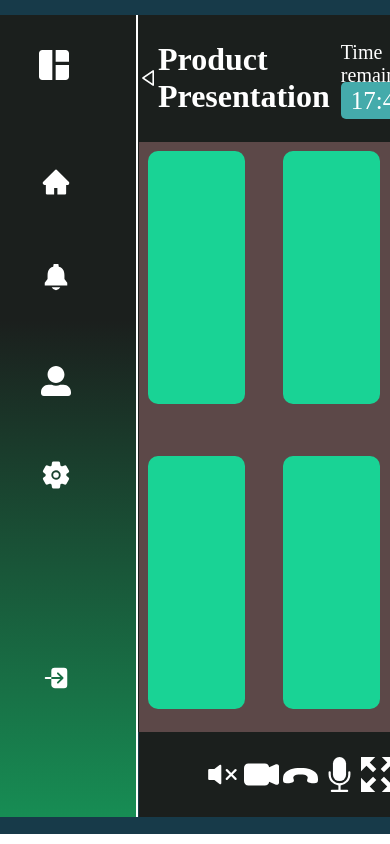
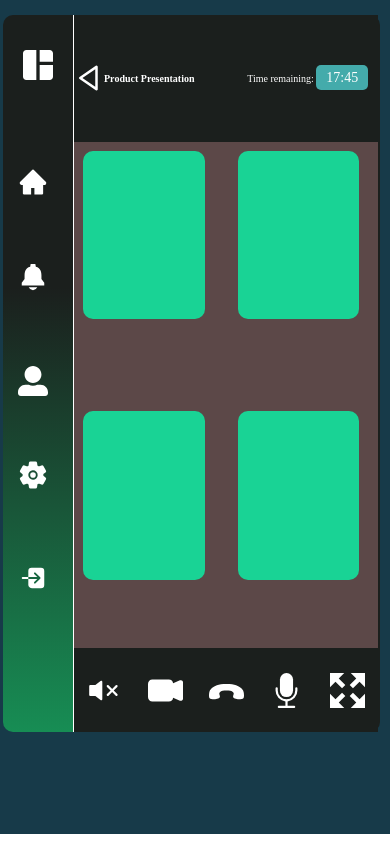
Before and after one commit to ketchanji/e-learning, a React (Create React App) app: page /dashboard in a window 390 px wide. Built offline with nearby package versions, Linux system fonts and the light colour scheme.

Commit message:
first commit

```diff
--- a/src/css/dashboard.css
+++ b/src/css/dashboard.css
@@ -10,7 +10,6 @@
     border-top-left-radius: 10px;
     border-bottom-left-radius: 10px;
     position: fixed;
-    /* background-color: rgb(27, 31, 29); */
     background-image: linear-gradient(to bottom, rgb(27, 31, 29) 38%, rgb(23, 141, 84));
 }
 
@@ -100,7 +99,7 @@
     width: 100%;
     height: 70vh;
     display: flex;
-    gap: 20px;
+    gap: 15px;
     flex-wrap: wrap;
     background-color: rgb(92, 72, 72);
 }
@@ -124,3 +123,98 @@
     justify-content: space-around;
     align-items: center;
 }
+
+@media only screen and (max-width: 1024px){
+    .vidbox{
+        width: 78%;
+        height: 95vh;
+        position: fixed;
+        background-color: rgb(27, 31, 29);
+        margin-left: 120px;
+    }
+    .secondsection{
+        margin-bottom: 180px;
+    }
+}
+
+
+@media only screen and (max-width: 768px){
+    .vidbox{
+        width: 78%;
+        height: 95vh;
+        position: fixed;
+        background-color: rgb(27, 31, 29);
+        margin-left: 99px;
+    }
+    .title h1{
+        font-size: 20px;
+    }
+    .sidenav{
+        width: 130px;
+        height: 95vh;
+        border-right: 2px solid #fff;
+        margin-left: -18px;
+        border-top-left-radius: 10px;
+        border-bottom-left-radius: 10px;
+        position: fixed;
+        background-image: linear-gradient(to bottom, rgb(27, 31, 29) 38%, rgb(23, 141, 84));
+    }
+    .secondsection{
+        margin-bottom: 90px;
+    }
+}
+
+@media only screen and (max-width: 425px){
+    .vidbox{
+        width: 78%;
+        height: 85vh;
+        position: fixed;
+        background-color: rgb(27, 31, 29);
+        margin-left: 55px;
+    }
+    .title h1{
+        font-size: 10px;
+    }
+    .timer p{
+        font-size: 10px;
+    }
+    .timer span{
+        font-size: 14px;
+    }
+    .sidenav{
+        width: 70px;
+        height: 85vh;
+        border-right: 2px solid #fff;
+        margin-left: -16.5px;
+        border-top-left-radius: 10px;
+        border-bottom-left-radius: 10px;
+        position: fixed;
+        background-image: linear-gradient(to bottom, rgb(27, 31, 29) 38%, rgb(23, 141, 84));
+    }
+    .secondsection{
+        margin-bottom: -20px;
+    }
+    .videoBox{
+        width: 100%;
+        height: 60vh;
+        display: flex;
+        gap: 15px;
+        flex-wrap: wrap;
+        background-color: rgb(92, 72, 72);
+    }
+    .box{
+        width: 40%;
+        height: 20vh;
+        margin: 9px 9px;
+        border-radius: 10px;
+        background-color: rgb(25, 211, 149);
+    }
+    .buttons{
+        width: 100%;
+        height: 10vh;
+        margin: auto;
+        display: flex;
+        justify-content: space-around;
+        align-items: center;
+    }
+}
```
